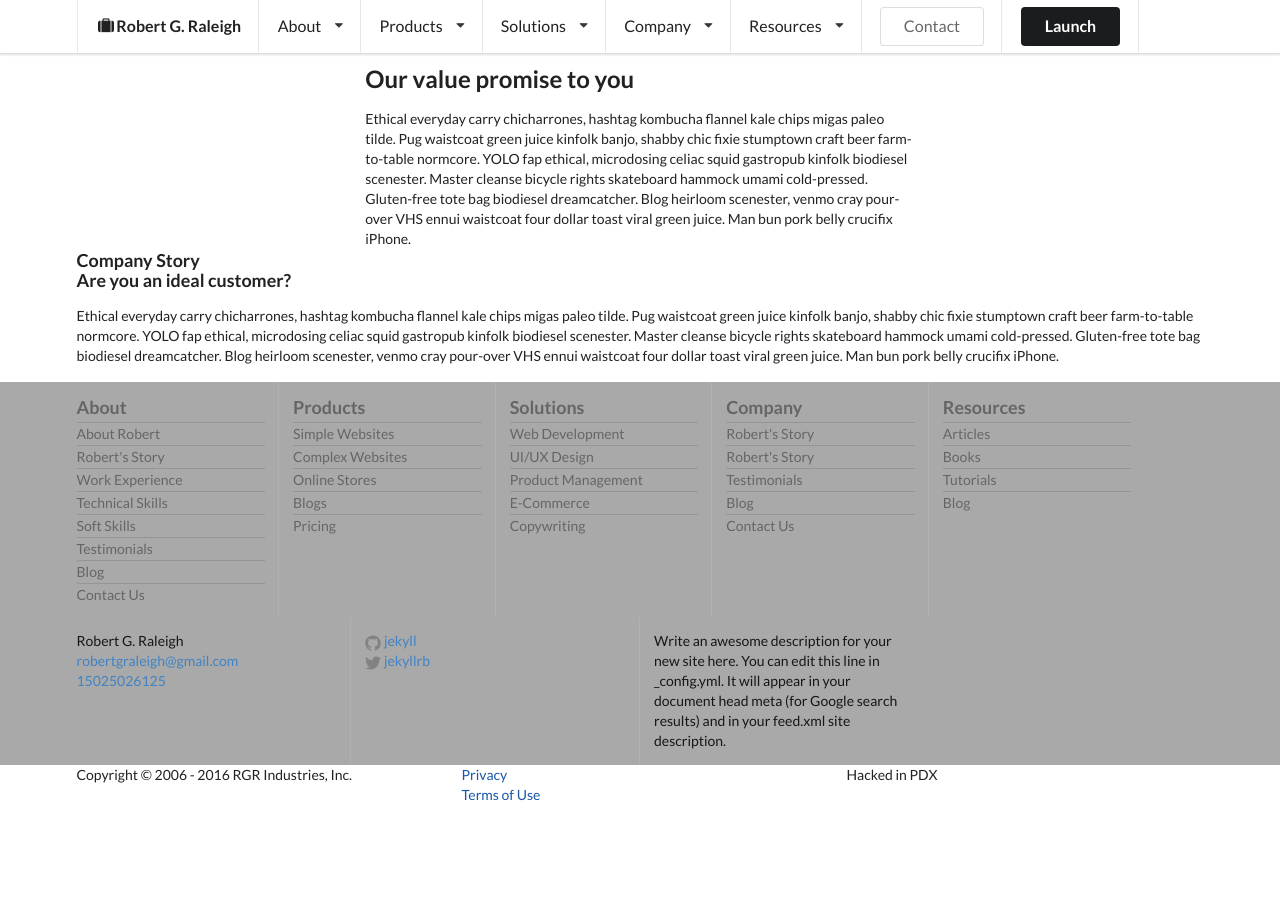
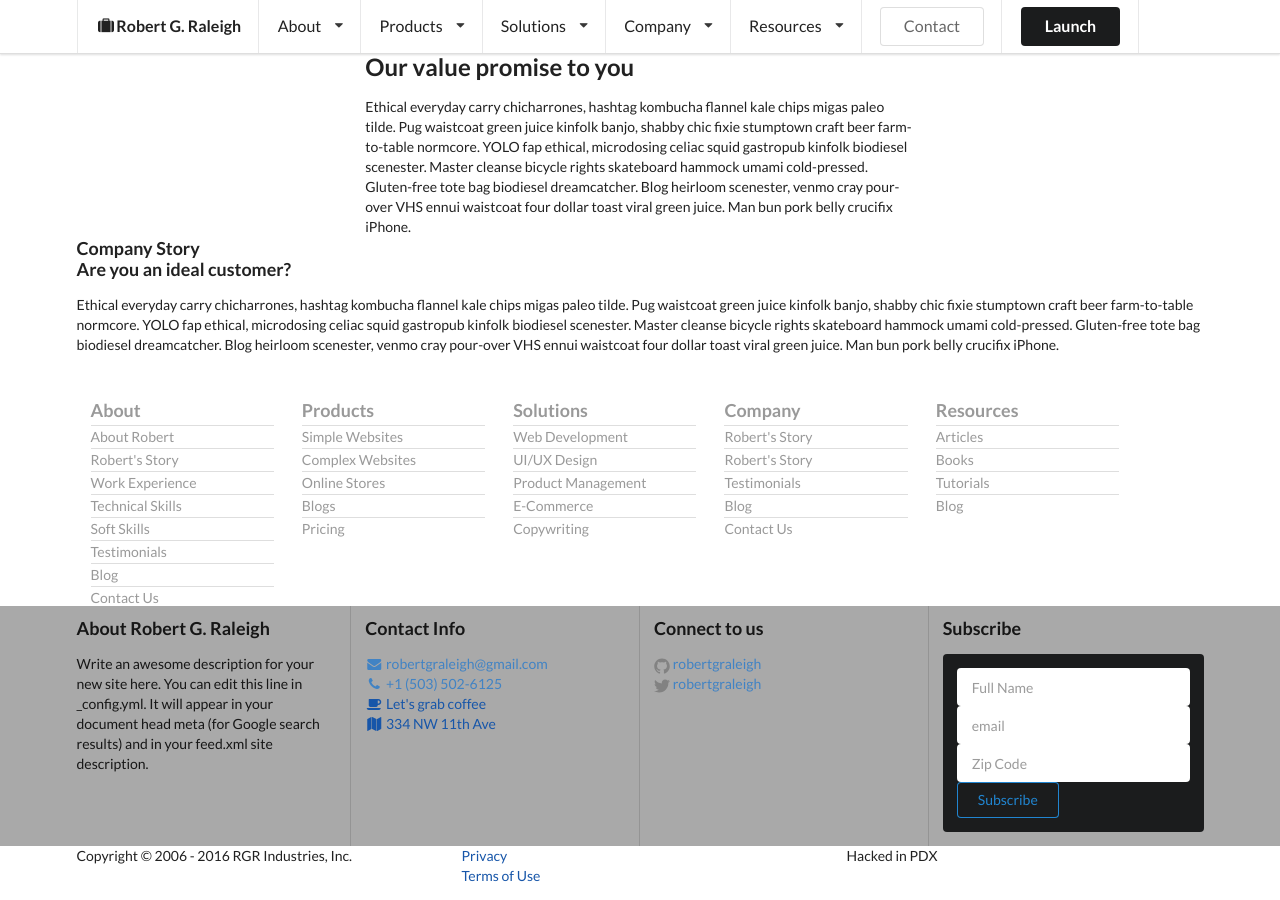
Before and after one commit to robertgraleigh/robertgraleigh.github.io, a Jekyll site: the page built from company/index.html, in a window 1280 px wide and 900 px high, scrolled down 677 px. Built offline with Jekyll 4.4.1, drawn with Linux system fonts in a browser that asks for light colours; before the commit the page ends 1496 px from its top, so only the background shows below that; some of the changed text lies outside the part shown.

Commit message:
updated footer content

```diff
--- a/_config.yml
+++ b/_config.yml
@@ -8,15 +8,17 @@
 # Site settings
 title: Robert G. Raleigh
 email: robertgraleigh@gmail.com
-phone: +15025026125
+phone: +1 (503) 502-6125
 description: > # this means to ignore newlines until "baseurl:"
   Write an awesome description for your new site here. You can edit this
   line in _config.yml. It will appear in your document head meta (for
   Google search results) and in your feed.xml site description.
 baseurl: "" # the subpath of your site, e.g. /blog
 url: "http://yourdomain.com" # the base hostname & protocol for your site
-twitter_username: jekyllrb
-github_username:  jekyll
+twitter_username: robertgraleigh
+github_username:  robertgraleigh
+linkedin_username: robertgraleigh
+
 
 # Build settings
 markdown: kramdown
--- a/_includes/footer.html
+++ b/_includes/footer.html
@@ -1,6 +1,6 @@
-<!-- open the primary site footer -->
-<footer id="primary-footer">
-	<div class="ui stackable inverted divided equal height stackable grid container">
+<!-- open secondary nav -->
+<nav id="" class="ui stackable container">
+	<div class="ui padded grid container">
 		<div class="three wide column">
 			<div class="ui link divided list">
 				<a href="" class="item"><h3 class="">About</h3></a>
@@ -65,17 +65,30 @@
 		<!-- close /div -->
 	</div>
 	<!-- close /div -->
-	<div class="ui stackable inverted divided equal height stackable grid container">
+</nav>
+<!-- close /nav -->
+
+<!-- open the primary site footer -->
+<footer id="primary-footer" class="inverted segment">
+	<div class="ui stackable divided equal height stackable grid container">
 		<div class="four wide column">
+			<h3 class="ui header">About {{site.title}}</h3>
+			<p>{{ site.description }}</p>
+		</div>
+		<!-- /div -->
+		<div class="four wide column">
+			<h3 class="ui header">Contact Info</h3>
 			<ul class="contact-list">
-				<li>{{ site.title }}</li>
-				<li><a href="mailto:{{ site.email }}">{{ site.email }}</a></li>
-				<li><a href="tel:{{ site.phone }}">{{ site.phone }}</a></li>
+				<li><a href="mailto:{{ site.email }}" class="ui link"><i class="fa fa-envelope fa-fw"></i> {{ site.email }}</a></li>
+				<li><a href="tel:{{ site.phone }}" class="ui link"><i class="fa fa-phone fa-fw"></i> {{ site.phone }}</a></li>
+				<li><a href="" class="ui link"><i class="fa fa-coffee fa-fw"></i> Let's grab coffee</a></li>
+				<li><a href="" class="ui link"><i class="fa fa-map fa-fw"></i> 334 NW 11th Ave</a></li>
 			</ul>
 			<!-- close /ul -->
 		</div>
 		<!-- /div -->
 		<div class="four wide column">
+			<h3 class="ui header">Connect to us</h3>
 			<ul class="social-media-list">
 				{% if site.github_username %}
 				<li>
@@ -91,7 +104,14 @@
 		</div>
 		<!-- /div -->
 		<div class="four wide column">
-			<p>{{ site.description }}</p>
+			<h3 class="ui header">Subscribe</h3>
+			<form class="ui form gray inverted segment">
+				<input type="text" placeholder="Full Name">
+				<input type="email" placeholder="email">
+				<input type="text" placeholder="Zip Code">
+				<a class="ui basic blue button">Subscribe</a>
+			</form>
+			<!-- close /form -->
 		</div>
 		<!-- /div -->
 	</div>
--- a/company/index.html
+++ b/company/index.html
@@ -5,10 +5,17 @@ permalink: /company/
 ---
 
 <!-- open header -->
-<header id="company-header" class="">
-	<div class="ui container">
-		<h3 class="ui header"></h3>
-		<p class="">This is the header section of the company page</p>
+<header id="company-header" class="ui container">
+	<div class="ui grid">
+		<div class="ui four wide column"></div>
+		<div class="ui eight wide column">
+			<h3 class="ui huge header">This is the main header at the top of the page.</h3>
+			<p class="">This is the header section of the company page</p>
+			<a class="ui basic blue button">Test button one</a>
+			<a class="ui basic red button">Test button two</a>
+		</div>
+		<!-- close /div -->
+		<div class="ui four wide column"></div>
 	</div>
 	<!-- close /div -->
 </header>
@@ -51,6 +58,11 @@ permalink: /company/
 		<div class="eight wide left aligned column">
 			<h2 class="ui header">Our value promise to you</h2>
 			<p>Ethical everyday carry chicharrones, hashtag kombucha flannel kale chips migas paleo tilde. Pug waistcoat green juice kinfolk banjo, shabby chic fixie stumptown craft beer farm-to-table normcore. YOLO fap ethical, microdosing celiac squid gastropub kinfolk biodiesel scenester. Master cleanse bicycle rights skateboard hammock umami cold-pressed. Gluten-free tote bag biodiesel dreamcatcher. Blog heirloom scenester, venmo cray pour-over VHS ennui waistcoat four dollar toast viral green juice. Man bun pork belly crucifix iPhone.</p>
+			<!--
+			<ul class="ui vertical list">
+				<li>We promise to provide you with value, save you time, eliminate headaches, be courteous, be firm.</li>
+			</ul>
+			-->
 		</div>
 		<!-- close /div -->
 		<div class="four wide column"></div>
@@ -79,6 +91,13 @@ permalink: /company/
 			<p class="">Ethical everyday carry chicharrones, hashtag kombucha flannel kale chips migas paleo tilde. Pug waistcoat green juice kinfolk banjo, shabby chic fixie stumptown craft beer farm-to-table normcore. YOLO fap ethical, microdosing celiac squid gastropub kinfolk biodiesel scenester. Master cleanse bicycle rights skateboard hammock umami cold-pressed. Gluten-free tote bag biodiesel dreamcatcher. Blog heirloom scenester, venmo cray pour-over VHS ennui waistcoat four dollar toast viral green juice. Man bun pork belly crucifix iPhone.</p>
 		</div>
 		<!-- close /div -->
+		<div class="ui column">
+			<!--
+			<ul class="ui vertical list">
+				<li>We want to work with creatives, nonprofits, and small businesses to help you deliver better value to your customers. If you don't have custuomers, people using your product your not in business. Why do businesses go out of business? Not enough paying customers. No alignment with the target market. We'llhelp you identify your target market. and move forward. We're focused on helping small businesses reliable, steady growth. There are lots of copmanies who'll help you build a website, but very few, who'll counsel you on how to use it. Because we're smaller, we work harder. The goal is for you to develop sustainable, recurring revenue, and growth, and savings. Make the business run leaner. Less cost waste. Demonstrate the increased value. The brand idea. the constant thing you want to develop to be in business. What's most valuable to yoru customer? Have you figured this out yet? Customers you don't want the extra overhead of maintaining a site. So why should you? We do it for you. Our process is simple. Secure, safe websites. Responsive. Fast loading. Performance budget. Encryption. included. Don't worry. We'll worry for you.</li>
+			</ul>
+			-->
+		</div>
 	</div>
 	<!-- close /div -->
 </section>
```
